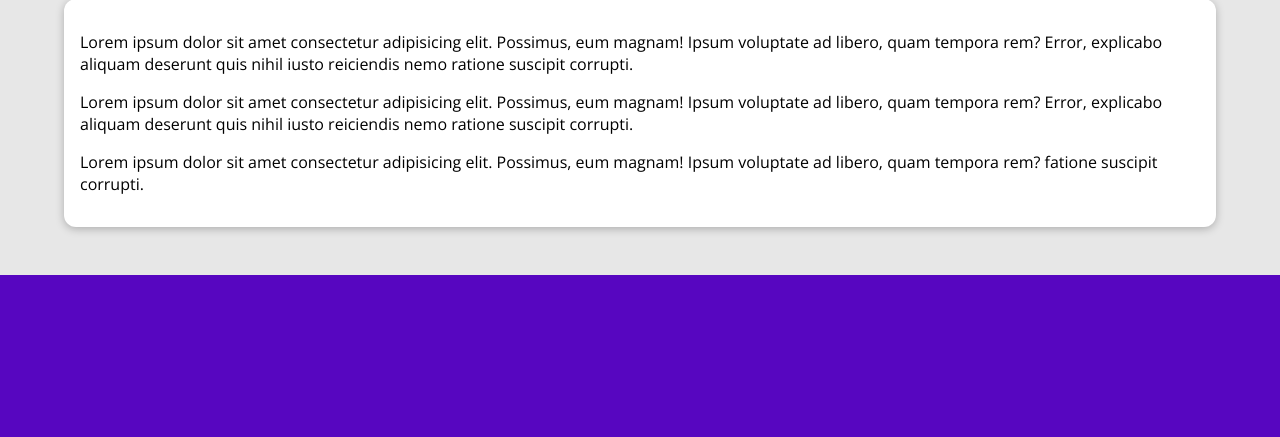
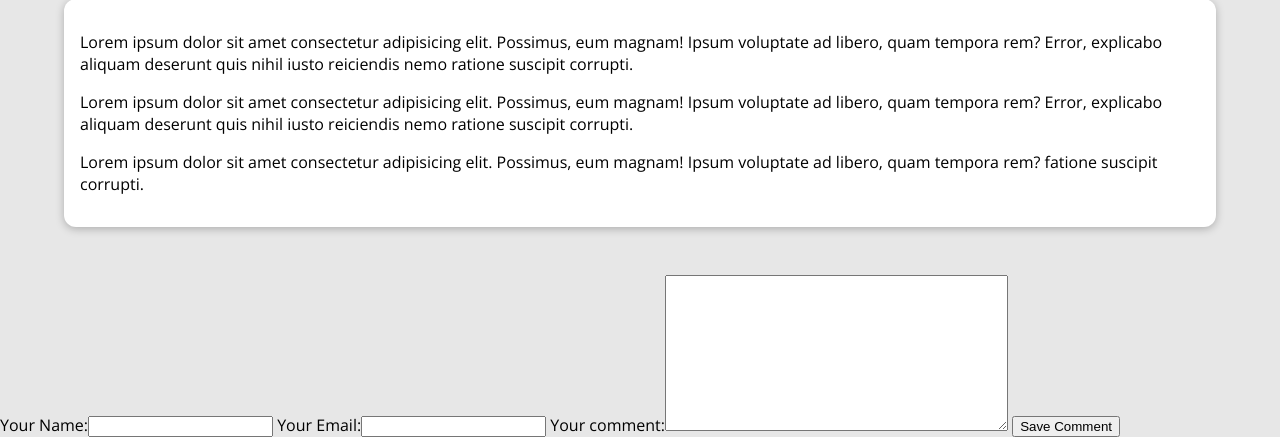
Before and after one commit to tomaszpuzio/my_site, a Django app: a page that uses blog/templates/blog/post-detail.html in a window 1280 px wide. Shown: the part 529-966 px from the top of the page. Before the commit the page ends 804 px from the top, so only its background shows below. Run offline with Django 3.2, Linux system fonts and the light colour scheme; data comes from the database, SQL or seed files in the repository.

Commit message:
add ModelForm for comment and connect it with template

```diff
--- /dev/null
+++ b/blog/forms.py
@@ -0,0 +1,13 @@
+from django import forms
+
+from .models import Comment
+
+class CommentForm(forms.ModelForm):
+    class Meta:
+        model = Comment
+        exclude = ["post"]
+        labels = {
+            "user_name": "Your Name",
+            "user_email": "Your Email",
+            "text": "Your comment"
+        }
--- a/blog/templates/blog/post-detail.html
+++ b/blog/templates/blog/post-detail.html
@@ -32,6 +32,8 @@
     </main>
     <div>
         <form>
+            {{ comment_form }}
+            <button>Save Comment</button>
         </form>
     </div>
 {% endblock %}
--- a/blog/views.py
+++ b/blog/views.py
@@ -5,6 +5,7 @@ from django.shortcuts import render, get_object_or_404
 from django.views.generic import ListView, DetailView
 
 from .models import Post
+from .forms import CommentForm
 
 
 class StartingPage(ListView):
@@ -31,4 +32,5 @@ class SinglePostView(DetailView):
     def get_context_data(self, **kwargs):
         context = super().get_context_data(**kwargs)
         context["post_tags"] = self.object.tags.all()
+        context["comment_form"] = CommentForm()
         return context
```
